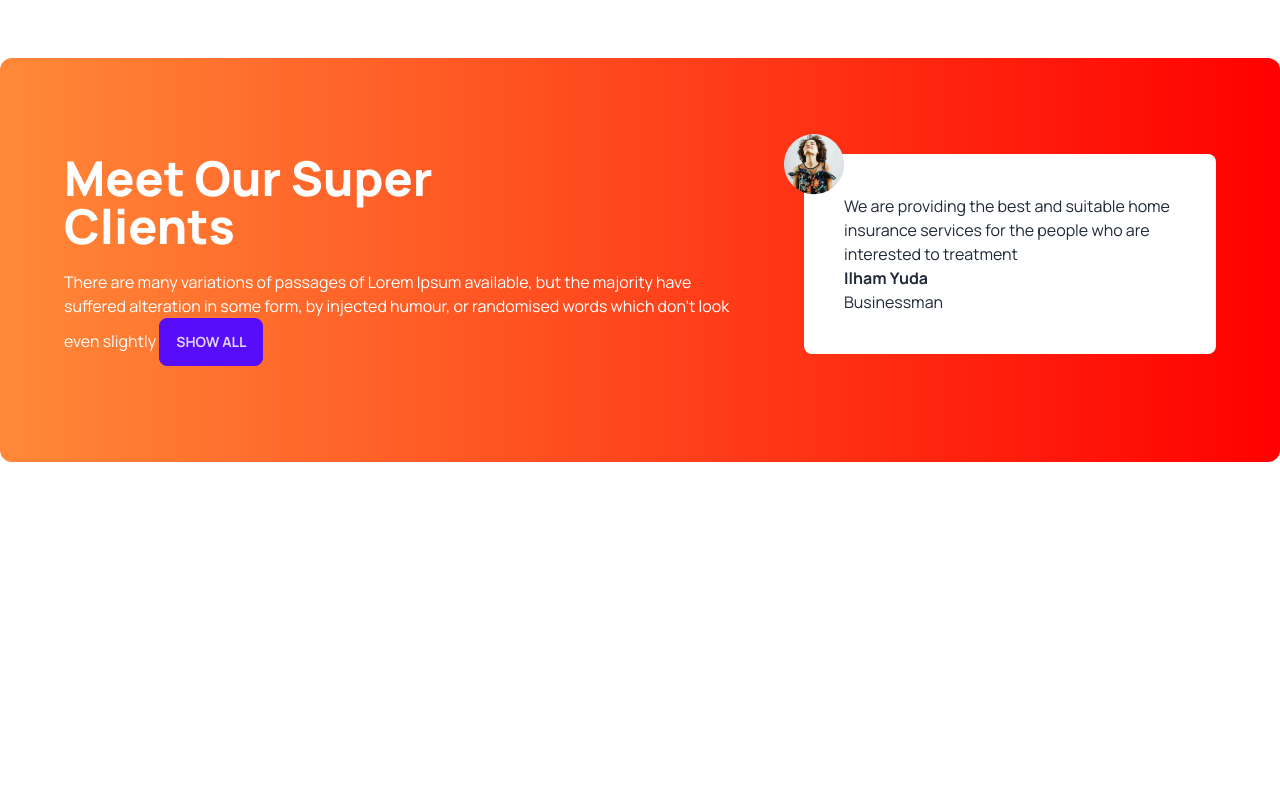
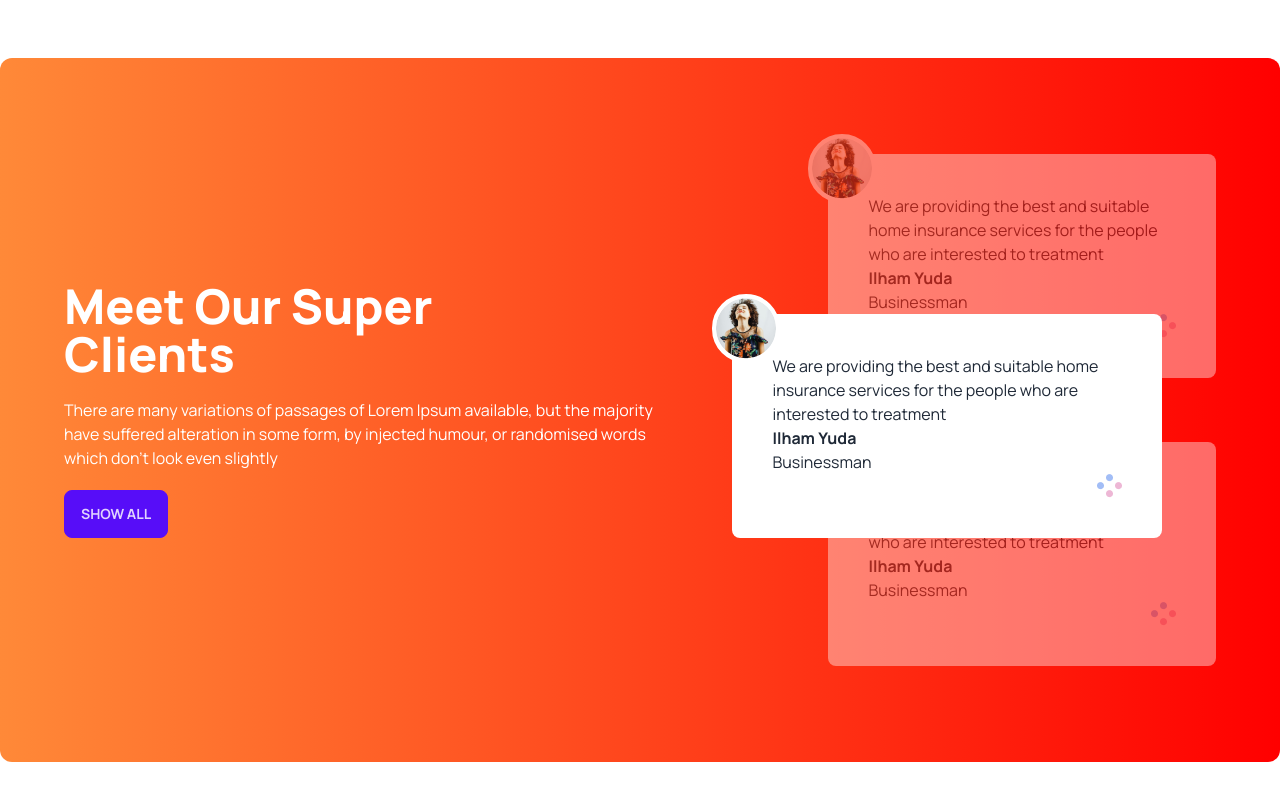
Before and after one commit to EngrMunir/tea-house, a plain HTML site: page index.html in a window 1280 px wide. Shown: the part 1729-2529 px from the top of the page. Before the commit the page ends 2287 px from the top, so only its background shows below. Drawn offline with nearby package versions, Linux system fonts and the light colour scheme.

Commit message:
review section is completed

```diff
--- a/index.html
+++ b/index.html
@@ -119,25 +119,59 @@
       </section>
       <!-- super client section -->
       <section class="my-24 flex flex-col lg:flex-row gap-12 rounded-xl bg-gradient-to-r from-[#FF8938] to-[#F00] px-16 py-24">
-        <div class="space-y-5">
-          <h2 class="text-5xl font-extrabold text-white">Meet Our Super <br> Clients</h2>
-          <p class="text-white">There are many variations of passages of Lorem Ipsum available, but
+        <div class="flex items-center lg:pr-28">
+          <div class="space-y-5">
+            <h2 class="text-5xl font-extrabold text-white">Meet Our Super <br> Clients</h2>
+            <p class="text-white">There are many variations of passages of Lorem Ipsum available, but
             the majority have suffered alteration
             in some form, by injected humour, or randomised
-            words which don't look even slightly
+            words which don't look even slightly</p>
             <button class="btn btn-primary">Show All</button>
           </div>
-        <div>
-
-          <!-- review -->
-          <div class="relative p-10 rounded-lg bg-white">
-            <img class="absolute -top-5 -left-5" src="images/client.png" alt="">
+          </div>
+          <!-- review er container-->
+        <div class="relative">
+          <!--next review -->
+          <div class="relative z-10 mb-16 opacity-40 p-10 rounded-lg bg-white">
+            <img class="absolute -top-5 -left-5 border-4 border-white rounded-full bg-white" src="images/client.png" alt="">
             <p> We are providing the best and suitable home
               insurance services for the people
               who are interested to treatment
             </p>
             <h4 class="font-bold mt-5px">Ilham Yuda</h4>
             <p class="font-mdium">Businessman</p>
+            <div class="flex justify-end">
+              <img src="images/circles.png" alt="">
+
+            </div>
+          </div>
+          <!-- current review -->
+          <div class="absolute z-20 p-10 top-40 lg:-left-24 lg:w-[430px] rounded-lg bg-white">
+            <img class="absolute -top-5 -left-5 border-4 border-white rounded-full bg-white" src="images/client.png" alt="">
+            <p> We are providing the best and suitable home
+              insurance services for the people
+              who are interested to treatment
+            </p>
+            <h4 class="font-bold mt-5px">Ilham Yuda</h4>
+            <p class="font-mdium">Businessman</p>
+            <div class="flex justify-end">
+              <img src="images/circles.png" alt="">
+
+            </div>
+          </div>
+          <!-- previous review -->
+          <div class="relative z-10 opacity-40 p-10 rounded-lg bg-white">
+            <img class="absolute -top-5 -left-5 border-4 border-white rounded-full bg-white" src="images/client.png" alt="">
+            <p> We are providing the best and suitable home
+              insurance services for the people
+              who are interested to treatment
+            </p>
+            <h4 class="font-bold mt-5px">Ilham Yuda</h4>
+            <p class="font-mdium">Businessman</p>
+            <div class="flex justify-end">
+              <img src="images/circles.png" alt="">
+
+            </div>
           </div>
         </div>
 
```
